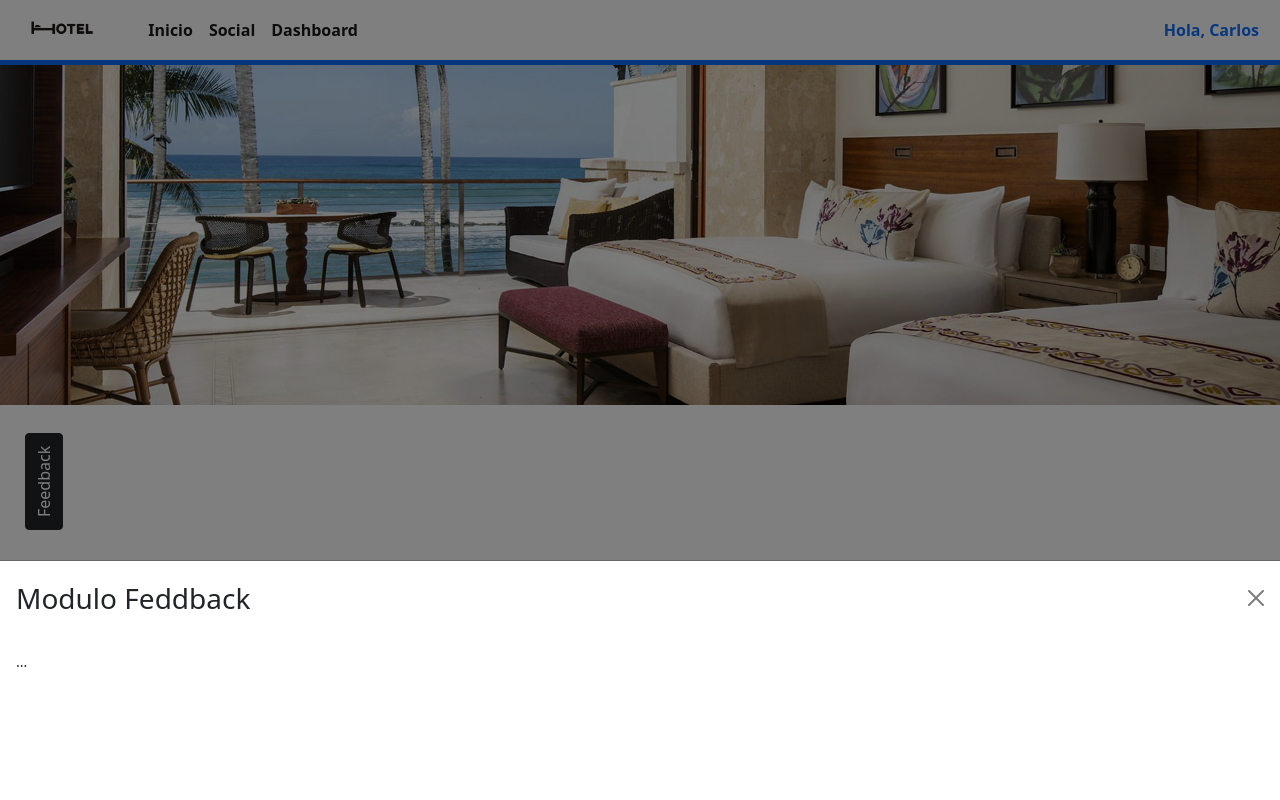
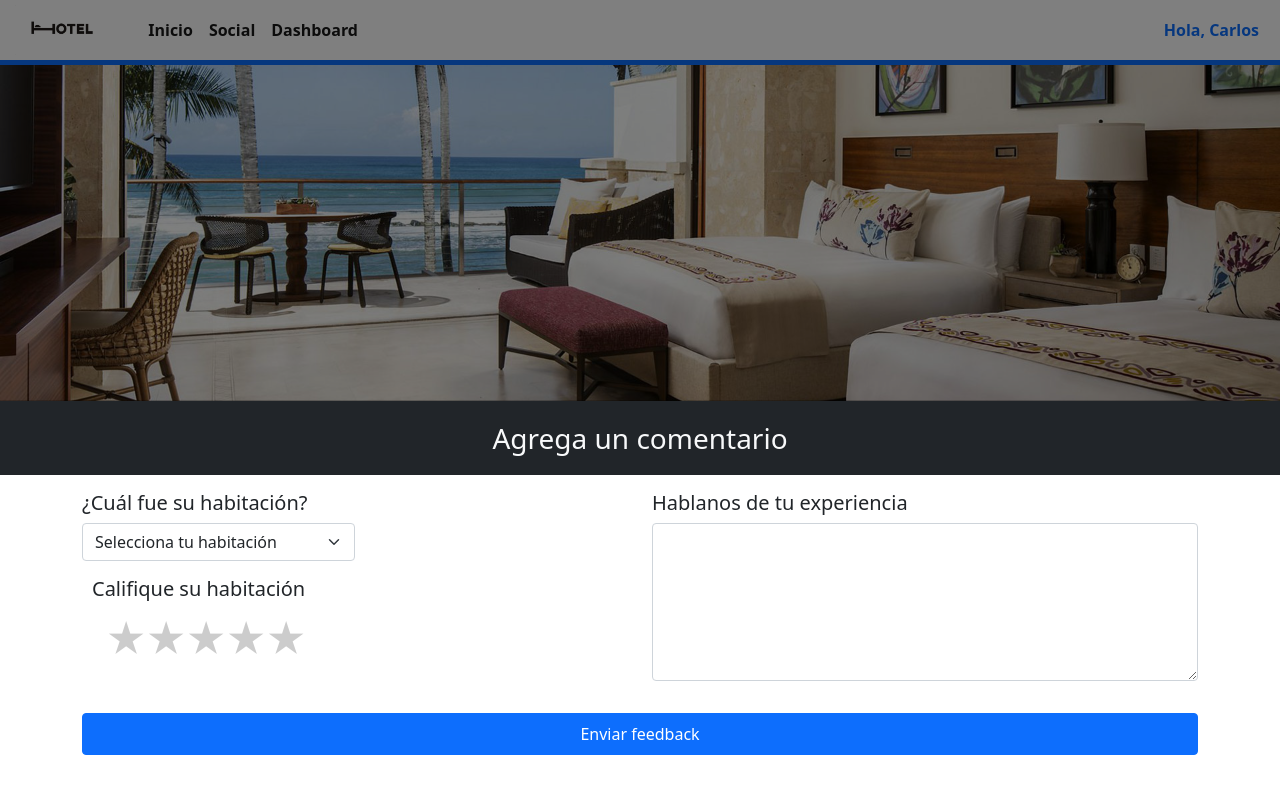
Before and after one commit to canielcm/hotelTeam3, a Flask app: page /feed in a window 1280 px wide, after a click on "Feedback". Run offline with Flask 2, Linux system fonts and the light colour scheme.

Commit message:
feedpage added

```diff
--- a/static/css/feedback.css
+++ b/static/css/feedback.css
@@ -5,9 +5,43 @@
   background-size: cover; /* Resize the background image to cover the entire container */
   height: 340px;
 }
-div.a {
-  width: 150px;
-  height: 100px;
-  -ms-transform: rotate(270deg); /* IE 9 */
-  transform: rotate(270deg);
+
+.rate {
+  float: left;
+  height: 46px;
+  padding: 0 10px;
 }
+.rate:not(:checked) > input {
+  position:absolute;
+  top:-9999px;
+}
+.rate:not(:checked) > label {
+  float:right;
+  width:1em;
+  overflow:hidden;
+  white-space:nowrap;
+  cursor:pointer;
+  font-size:40px;
+  color:#ccc;
+}
+.rate:not(:checked) > label:before {
+  content: '★ ';
+}
+.rate > input:checked ~ label {
+  color: #ffc700;
+}
+.rate:not(:checked) > label:hover,
+.rate:not(:checked) > label:hover ~ label {
+  color: #deb217;
+}
+.rate > input:checked + label:hover,
+.rate > input:checked + label:hover ~ label,
+.rate > input:checked ~ label:hover,
+.rate > input:checked ~ label:hover ~ label,
+.rate > label:hover ~ input:checked ~ label {
+  color: #c59b08;
+}
+
+.offcanvas-xl{
+  height: 50vh !important;
+}
--- a/templates/feedback.html
+++ b/templates/feedback.html
@@ -1,11 +1,17 @@
-{% extends 'models/loggedIn.model.html' %} {% block title %} Feedback {% endblock
-title%} {% block stylecdn %}
+{% extends 'models/loggedIn.model.html' %} {% block title %} Feedback {%
+endblock title%} {% block stylecdn %}
 <link rel="stylesheet" href="../static/css/feedback.css" />
 {% endblock stylecdn %} {% block content %}
 <div class="banner"></div>
-<div class="a">
+<div class="container">
+  <div class="alert alert-primary mt-4">
+    <div class="row">
+      <div class="col-8">
+        ¡Hola! Bienvenido al area social, hablanos de tu experiencia y dejanos tu feedback.
+      </div>
+      <div class="col-2 offset-2">
         <button
-    class="btn btn-dark"
+        class="btn btn-dark w-100"
         type="button"
         data-bs-toggle="offcanvas"
         data-bs-target="#offcanvasBottom"
@@ -14,22 +20,69 @@ title%} {% block stylecdn %}
         Feedback
       </button>
       </div>
+    </div>
+  </div>
+
+</div>
 <div
-  class="offcanvas offcanvas-bottom"
+  class="offcanvas offcanvas-bottom offcanvas-xl"
   tabindex="-1"
   id="offcanvasBottom"
   aria-labelledby="offcanvasBottomLabel"
 >
-  <div class="offcanvas-header">
-    <h3 class="offcanvas-title" id="offcanvasBottomLabel">Modulo Feddback</h3>
-    <button
-      type="button"
-      class="btn-close text-reset"
-      data-bs-dismiss="offcanvas"
-      aria-label="Close"
-    ></button>
+  <div class="offcanvas-body m-0 p-0">
+    <div class="bg-dark text-light p-3 mb-3">
+      <h3 class="offcanvas-title text-center" id="offcanvasBottomLabel">
+        Agrega un comentario
+      </h3>
     </div>
-  <div class="offcanvas-body small">...</div>
+    <div class="container">
+      <div class="row">
+        <div class="col">
+          <div class="mb-3">
+            <h5>¿Cuál fue su habitación?</h5>
+            <select
+              class="form-select w-50"
+              aria-label="Default select example"
+            >
+              <option selected>Selecciona tu habitación</option>
+              <option value="1">001</option>
+              <option value="2">002</option>
+              <option value="3">003</option>
+            </select>
+          </div>
+          <div class="rate">
+            <h5>Califique su habitación</h5>
+            <input type="radio" id="star5" name="rate" value="5" />
+            <label for="star5" title="text">5 stars</label>
+            <input type="radio" id="star4" name="rate" value="4" />
+            <label for="star4" title="text">4 stars</label>
+            <input type="radio" id="star3" name="rate" value="3" />
+            <label for="star3" title="text">3 stars</label>
+            <input type="radio" id="star2" name="rate" value="2" />
+            <label for="star2" title="text">2 stars</label>
+            <input type="radio" id="star1" name="rate" value="1" />
+            <label for="star1" title="text">1 star</label>
+          </div>
+        </div>
+        <div class="col">
+          <div class="mb-3">
+            <h5>Hablanos de tu experiencia</h5>
+            <textarea
+              name=""
+              id=""
+              cols="20"
+              rows="6"
+              class="form-control"
+            ></textarea>
+          </div>
+        </div>
+      </div>
+      <div>
+        <button class="btn btn-primary w-100 p-2 mt-3">Enviar feedback</button>
+      </div>
+    </div>
+  </div>
 </div>
 
 {% endblock content %}
--- a/templates/home.html
+++ b/templates/home.html
@@ -37,7 +37,7 @@
 </div>
 <!-- endMacros -->
 
-{% if false %} {% extends 'models/main.model.html' %} {%else %} {% extends
+{% if true %} {% extends 'models/main.model.html' %} {%else %} {% extends
 'models/loggedIn.model.html' %} {% endif %} {% block title %} Home {% endblock
 title%} {% block stylecdn %}
 <link rel="stylesheet" href="../static/css/home.css" />
--- a/templates/models/main.model.html
+++ b/templates/models/main.model.html
@@ -103,7 +103,7 @@
                           </div>
 
                           <button class="btn btn-primary mt-5 w-100">
-                            <a href="/feed" class="text-light">
+                            <a href="/home" class="text-light">
                               <strong>INGRESAR</strong>
                             </a>
                           </button>
```
Lines whose indentation alone changed are shown as unchanged.
